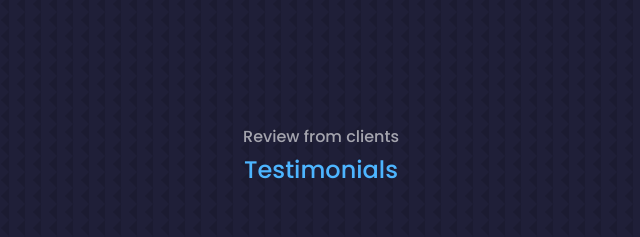
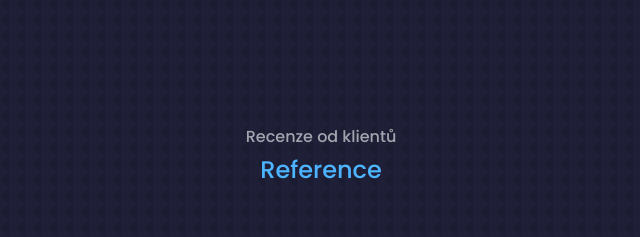
Before and after one commit to korinekj/first-react-portfolio, a React (Create React App) app: page / in a window 1280 px wide. Shown: the part 3140-3377 px from the top of the page, without its empty margins (319-959 px from the left). Built offline with nearby package versions, Linux system fonts and the light colour scheme.

Commit message:
Testimonials.jsx - texty do češtiny

```diff
--- a/src/components/testimonials/Testimonials.jsx
+++ b/src/components/testimonials/Testimonials.jsx
@@ -44,8 +44,8 @@ const data = [
 const Testimonials = () => {
   return (
     <section id="testimonials">
-      <h5>Review from clients</h5>
-      <h2>Testimonials</h2>
+      <h5>Recenze od klientů</h5>
+      <h2>Reference</h2>
 
       <Swiper
         className="container testimonials__container"
```
